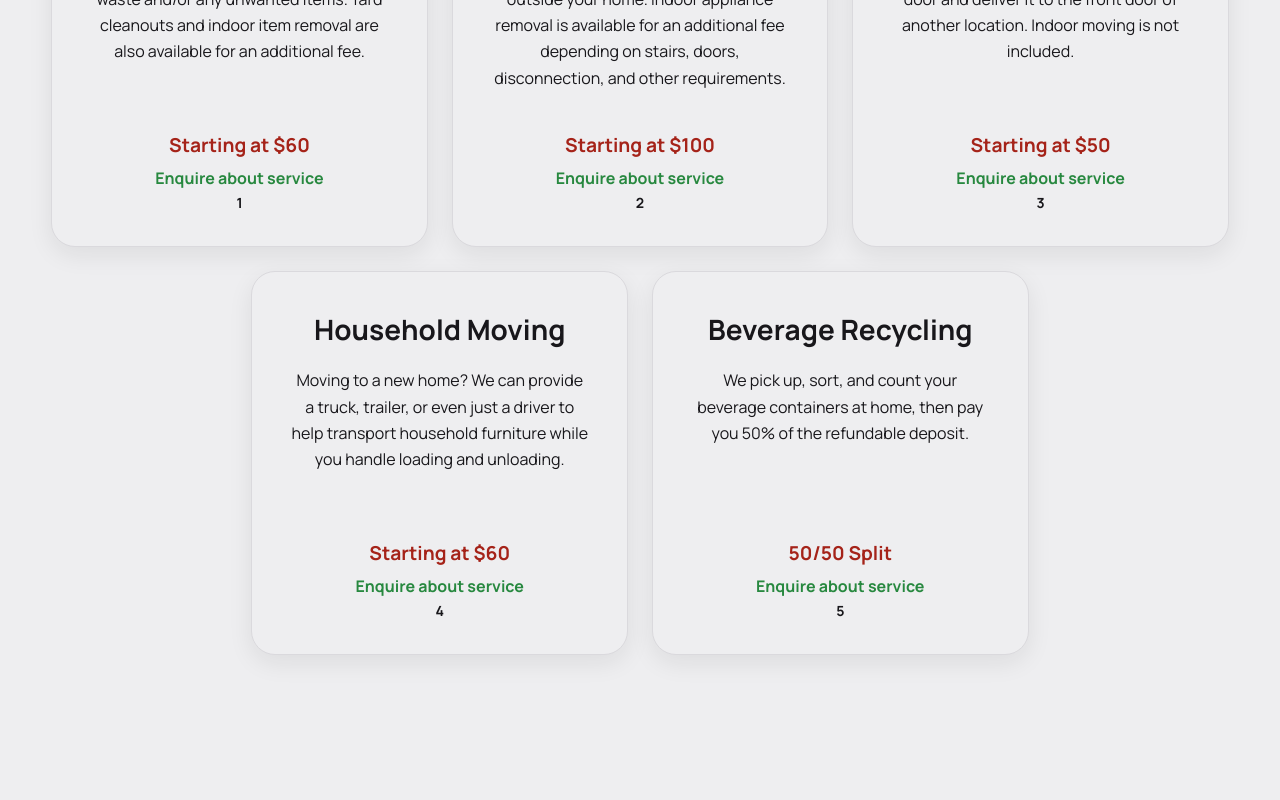
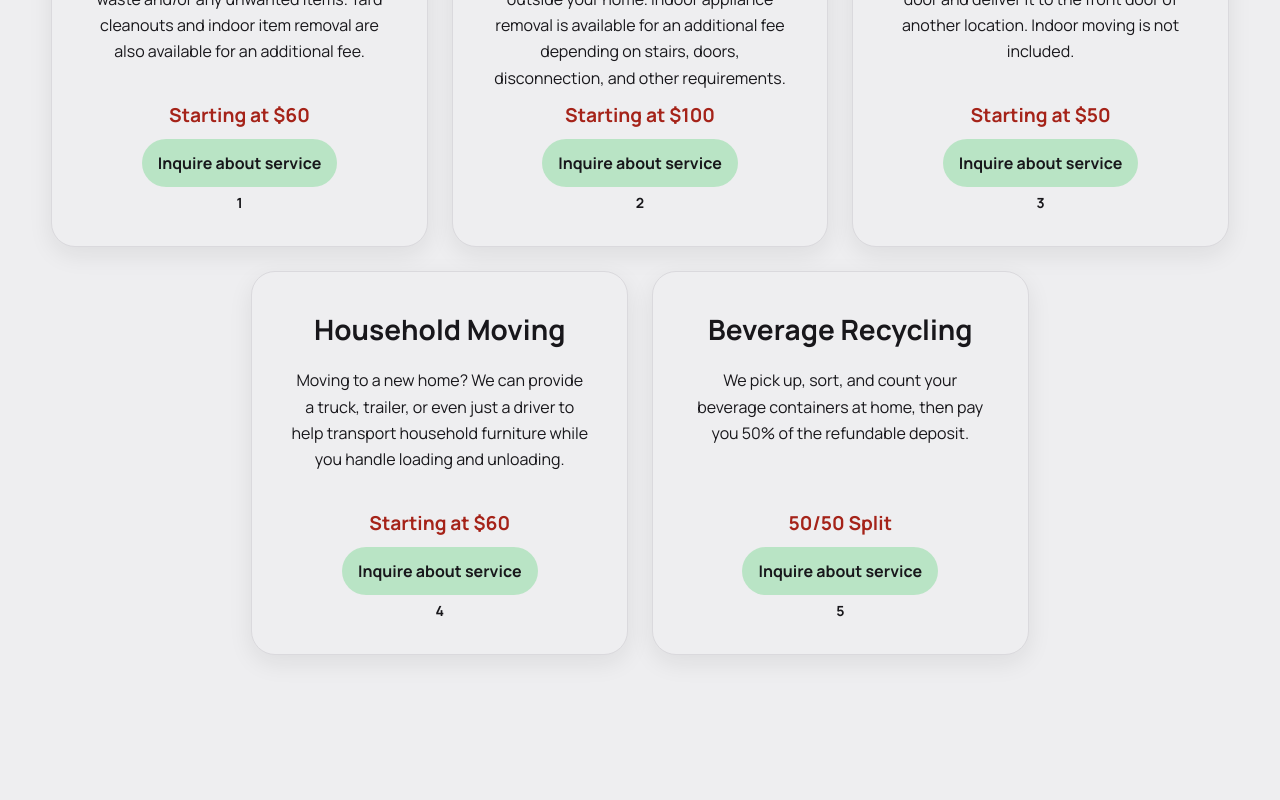
Before and after one commit to gwan-kib/CGT-Enterprises-Website, a React (Vite) app: page / in a window 1280 px wide. Shown: the part 1200-2000 px from the top of the page. Built offline with nearby package versions, Linux system fonts and the light colour scheme.

Commit message:
style(site): refine service CTA styling and inquiry copy

```diff
--- a/src/components/sections/ContactSection.tsx
+++ b/src/components/sections/ContactSection.tsx
@@ -43,7 +43,7 @@ export function ContactSection() {
             <StaticField id="contact-email" label="Email" />
           </div>
           <StaticField id="contact-message" label="Message" multiline />
-          <Button disabled>Send enquiry</Button>
+          <Button disabled>Send inquiry</Button>
           <p className="static-form__status" id="contact-form-status">
             Visual placeholder only. Contact submission is not connected.
           </p>
--- a/src/components/ui/ServiceCard.tsx
+++ b/src/components/ui/ServiceCard.tsx
@@ -14,7 +14,7 @@ export function ServiceCard({ service }: ServiceCardProps) {
       <div className="service-card__info">
         <span className="service-card__price">{service.price}</span>
         <a className="service-card__link" href="#contact">
-          Enquire about service
+          Inquire about service
         </a>
         <span className="service-card__number" aria-hidden="true">
           {service.id}
--- a/src/styles/sections/services.css
+++ b/src/styles/sections/services.css
@@ -60,13 +60,24 @@
   }
 
   .service-card__link {
-    color: var(--color-text-link);
-    font-weight: var(--font-weight-bold);
-    text-underline-offset: 0.3rem;
+    @apply inline-flex items-center justify-center no-underline;
+    min-height: var(--touch-target-minimum);
+    margin: var(--space-1);
+    padding-inline: var(--space-4);
+    border-radius: var(--radius-pill);
+    background: color-mix(in srgb, var(--color-brand-green-500) 30%, transparent);
+    color: var(--color-neutral-900);
+    font-size: 1rem;
+    font-weight: 700;
+    line-height: 1.25;
+    opacity: 1;
+    transition: all var(--transition-fast) var(--easing-standard);
   }
 
-  .service-card__link:hover {
-    color: var(--color-text-link-hover);
+  .service-card__link:hover,
+  .service-card__link:focus-visible {
+    background: var(--color-brand-green-400);
+    color: var(--color-neutral-500);
   }
 }
 
```
